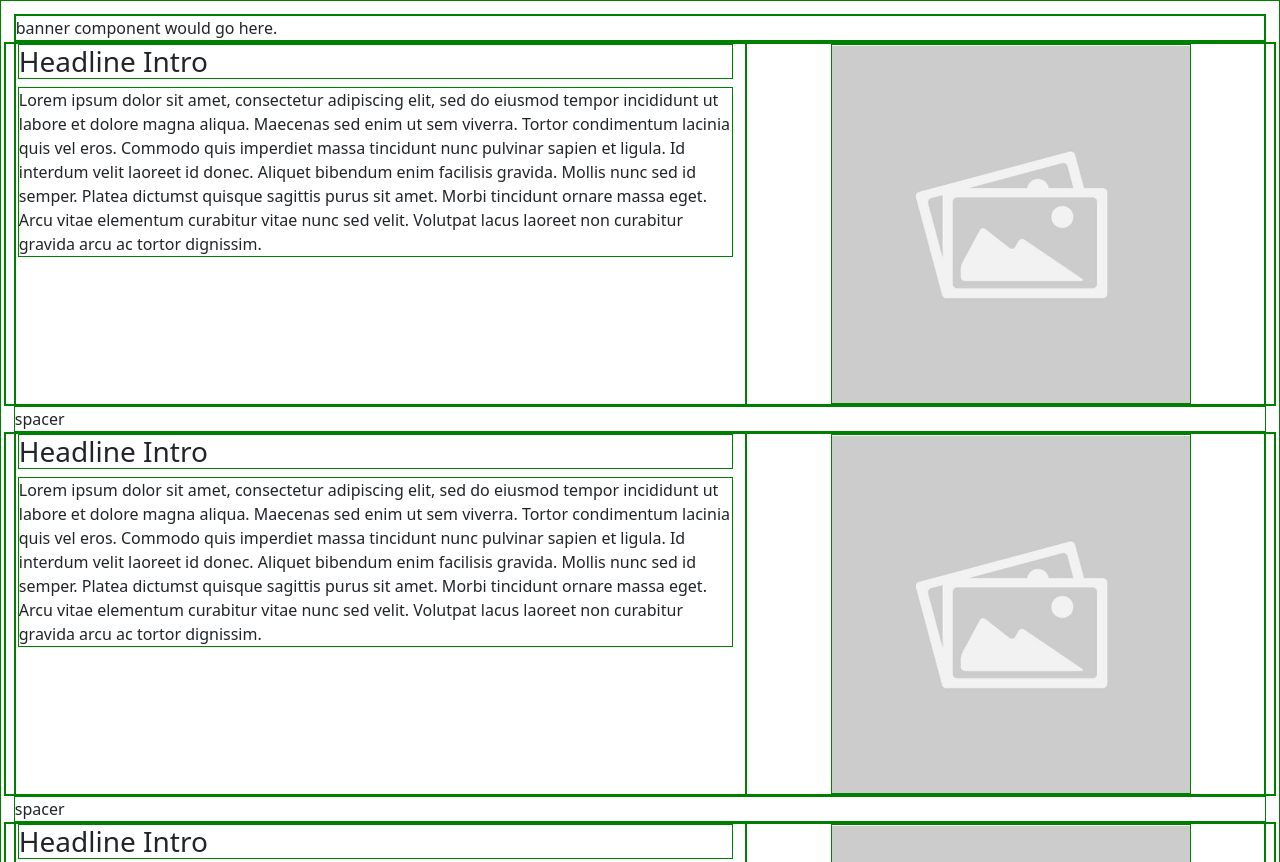
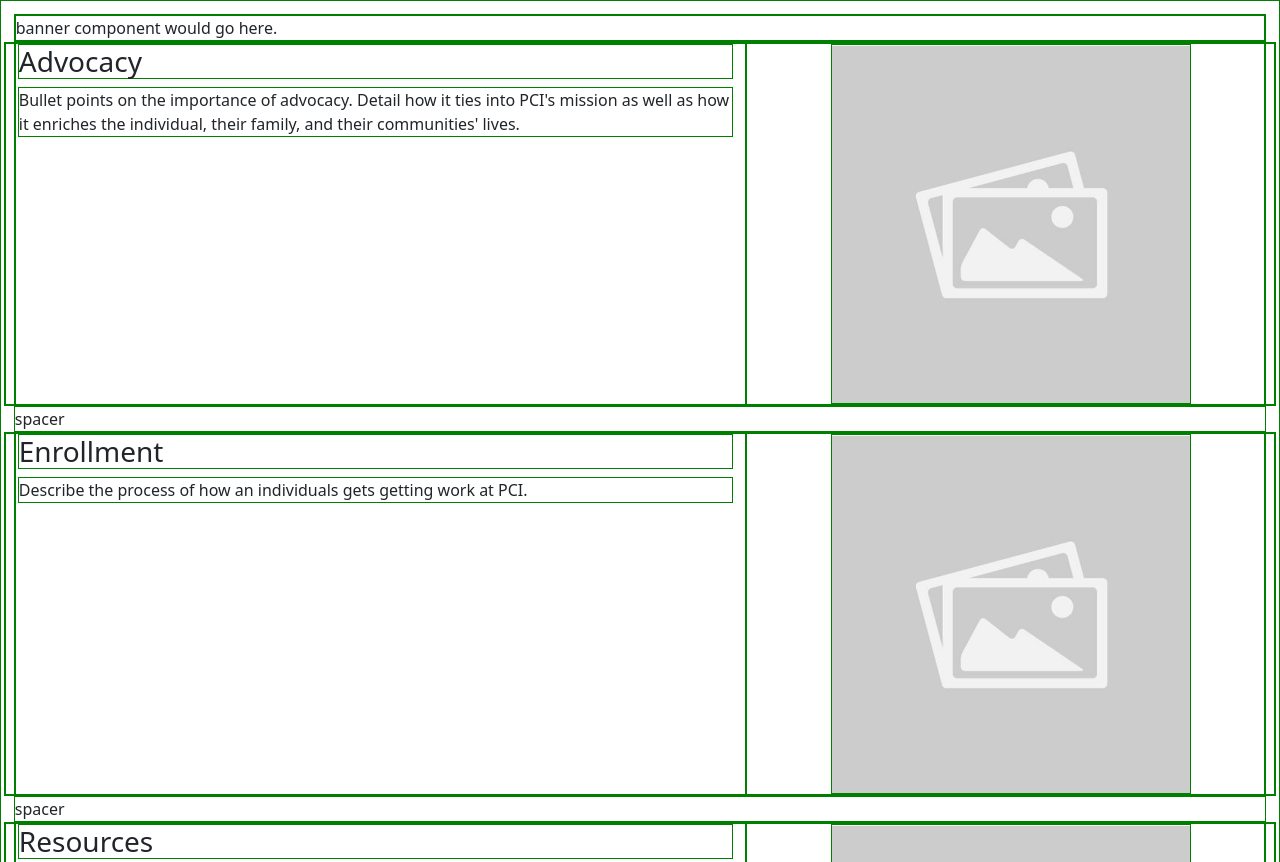
Before and after one commit to bathant702/progressive_choices_inc, a website: page Pages/Support/advocacy.html in a window 1280 px wide. Shown: the top 862 px of the page. Drawn offline with nearby package versions, Linux system fonts and the light colour scheme.

Commit message:
checking layout for pages in Learn and Engage

```diff
--- a/Pages/Support/advocacy.html
+++ b/Pages/Support/advocacy.html
@@ -10,7 +10,7 @@
       crossorigin="anonymous"
     />
     <link rel="stylesheet" href="../../CSS/styles.css" />
-    <title>Advocacy</title>
+    <title>PCI Advocacy</title>
   </head>
   <body>
     <!-- menu bar -->
@@ -20,17 +20,11 @@
     <div>
       <div class="row">
         <div class="col-7">
-          <h3>Headline Intro</h3>
+          <h3>Advocacy</h3>
           <p>
-            Lorem ipsum dolor sit amet, consectetur adipiscing elit, sed do
-            eiusmod tempor incididunt ut labore et dolore magna aliqua. Maecenas
-            sed enim ut sem viverra. Tortor condimentum lacinia quis vel eros.
-            Commodo quis imperdiet massa tincidunt nunc pulvinar sapien et
-            ligula. Id interdum velit laoreet id donec. Aliquet bibendum enim
-            facilisis gravida. Mollis nunc sed id semper. Platea dictumst
-            quisque sagittis purus sit amet. Morbi tincidunt ornare massa eget.
-            Arcu vitae elementum curabitur vitae nunc sed velit. Volutpat lacus
-            laoreet non curabitur gravida arcu ac tortor dignissim.
+            Bullet points on the importance of advocacy. Detail how it ties into
+            PCI's mission as well as how it enriches the individual, their
+            family, and their communities' lives.
           </p>
         </div>
         <div class="col-5 d-flex justify-content-center">
@@ -48,17 +42,9 @@
     <div>
       <div class="row">
         <div class="col-7">
-          <h3>Headline Intro</h3>
+          <h3>Enrollment</h3>
           <p>
-            Lorem ipsum dolor sit amet, consectetur adipiscing elit, sed do
-            eiusmod tempor incididunt ut labore et dolore magna aliqua. Maecenas
-            sed enim ut sem viverra. Tortor condimentum lacinia quis vel eros.
-            Commodo quis imperdiet massa tincidunt nunc pulvinar sapien et
-            ligula. Id interdum velit laoreet id donec. Aliquet bibendum enim
-            facilisis gravida. Mollis nunc sed id semper. Platea dictumst
-            quisque sagittis purus sit amet. Morbi tincidunt ornare massa eget.
-            Arcu vitae elementum curabitur vitae nunc sed velit. Volutpat lacus
-            laoreet non curabitur gravida arcu ac tortor dignissim.
+            Describe the process of how an individuals gets getting work at PCI.
           </p>
         </div>
         <div class="col-5 d-flex justify-content-center">
@@ -72,11 +58,17 @@
     </div>
     spacer
 
-    <!-- Free Resources -->
+    <!-- Job  Resources -->
+    <!-- where to find jobs
+    job skills that are sought after for individuals
+    detailw what families can do to try to get their individual a job
+    resources what and how to fill out an job app
+    ????? -->
+
     <div>
       <div class="row">
         <div class="col-7">
-          <h3>Headline Intro</h3>
+          <h3>Resources</h3>
           <p>
             Lorem ipsum dolor sit amet, consectetur adipiscing elit, sed do
             eiusmod tempor incididunt ut labore et dolore magna aliqua. Maecenas
```
Also changed, not shown: Pages/Learn/team.html (+2 -2 lines), Pages/Learn/tour.html (+1 -1 lines).
